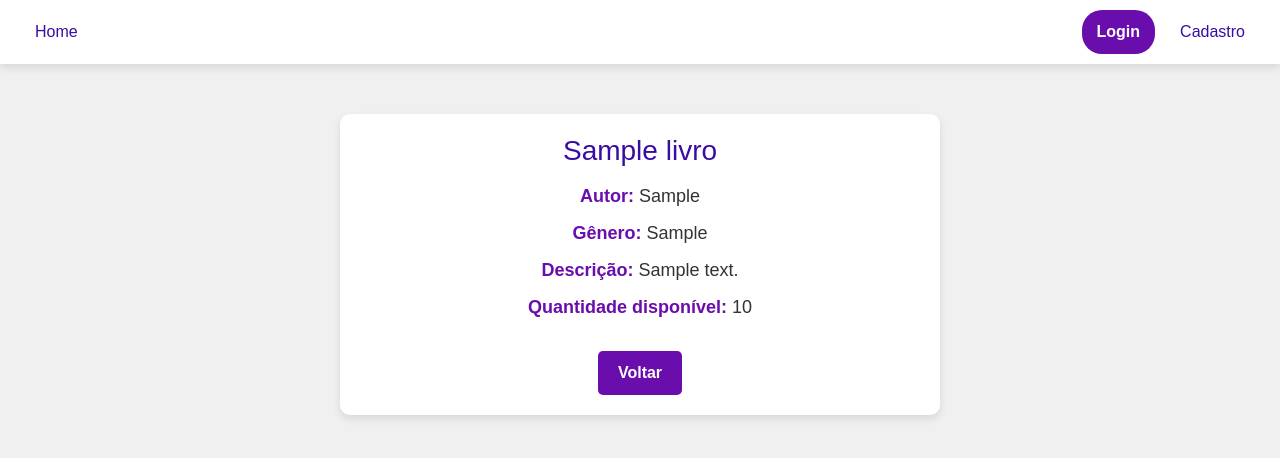
After one commit to matheusfer0902/Desafio-EngSoft, a Django app: page /livros/livro/1/ in a window 1280 px wide. The commit adds this page. Shown: the top 458 px of the page. Run offline with Django 5.2, Linux system fonts and the light colour scheme; tables that the repository leaves empty hold one stand-in row (values such as "Sample post").

Commit message:
Implementação da opção de ver detalhes sobre o livro selecionado

```diff
--- a/bibliGeniusLab/emprestimos/templates/create_emprestimo.html
+++ b/bibliGeniusLab/emprestimos/templates/create_emprestimo.html
@@ -41,5 +41,5 @@
         <button type="submit" class="register-btn">Confirmar</button>
     </form>
 </div>
-<script src="{% static 'emprestimo/css/criar_emprestimo.js' %}"></script>
+<script src="{% static 'emprestimo/js/criar_emprestimo.js' %}"></script>
 {% endblock %}
--- a/bibliGeniusLab/estoque/templates/adicionar_estoque.html
+++ b/bibliGeniusLab/estoque/templates/adicionar_estoque.html
@@ -14,5 +14,5 @@
         <button type="submit" class="register-btn">Registrar</button>
     </form>
 </div>
-<script src="{% static 'estoque/css/adicionar_estoque.js' %}"></script>
+<script src="{% static 'estoque/js/adicionar_estoque.js' %}"></script>
 {% endblock %}
--- /dev/null
+++ b/bibliGeniusLab/livros/templates/detalhes_livro.html
@@ -0,0 +1,20 @@
+{% extends "base.html" %}
+{% load static %}
+
+{% block 'head' %}
+    <link rel="stylesheet" href="{% static 'livros/css/detalhe_livro.css' %}">
+{% endblock %}
+
+{% block 'dashboard'%}
+<div class="livro-detalhe-container">
+    <div class="livro-detalhe-card">
+        <h2 class="livro-titulo">{{ livro.titulo }}</h2>
+        <p class="livro-autor"><span style="color: #6a0dad;">Autor: </span>{{ livro.autor }}</p>
+        <p class="livro-genero"><span style="color: #6a0dad;">Gênero: </span>{{ livro.genero }}</p>
+        <p class="livro-descricao"><span style="color: #6a0dad;">Descrição: </span>{{ livro.descricao }}</p>
+        <p class="livro-quantidade"><span style="color: #6a0dad;">Quantidade disponível: </span>{{ estoque.quantidade_disponivel }}</p>
+        <a href="{% url 'home' %}" class="voltar-button">Voltar</a>
+    </div>
+</div>
+<script src="{% static 'livros/js/detalhe_livro.js' %}"></script>
+{% endblock %}
--- a/bibliGeniusLab/livros/urls.py
+++ b/bibliGeniusLab/livros/urls.py
@@ -4,5 +4,6 @@ from estoque.views import adicionar_estoque
 
 urlpatterns = [
     path('cadastro', views.create_livro, name='cadastro'),
-    path('cadastro/estoque/<int:livro_id>/', adicionar_estoque, name='adicionar_estoque'),  # Rota para o formulário de quantidade
+    path('cadastro/estoque/<int:livro_id>/', adicionar_estoque, name='adicionar_estoque'),
+    path('livro/<int:livro_id>/', views.detalhes_livro, name='detalhes_livro'),
 ]
--- a/bibliGeniusLab/livros/views.py
+++ b/bibliGeniusLab/livros/views.py
@@ -1,6 +1,7 @@
-from django.shortcuts import render, redirect
+from django.shortcuts import render, redirect, get_object_or_404
 from django.http import HttpResponse
 from .models import Livro
+from estoque.models import Estoque
 
 def create_livro(request):
     if request.method == 'GET':
@@ -27,3 +28,8 @@ def create_livro(request):
         livro.save()
 
         return redirect('adicionar_estoque', livro_id=livro.id)
+
+def detalhes_livro(request, livro_id):
+    livro = get_object_or_404(Livro, id=livro_id)
+    estoque = get_object_or_404(Estoque, id_livro=livro)  # Busca o estoque relacionado ao livro
+    return render(request, 'detalhes_livro.html', {'livro': livro, 'estoque': estoque})
--- a/bibliGeniusLab/templates/home.html
+++ b/bibliGeniusLab/templates/home.html
@@ -12,9 +12,9 @@
             <h2 class="livro-titulo">{{ livro.titulo }}</h2>
             <p class="livro-autor"><span style="color: #6a0dad;">Autor: </span>{{ livro.autor }}</p>
             <p class="livro-genero"><span style="color: #6a0dad;">Gênero: </span>{{ livro.genero }}</p>
-            <button class="livro-button">Ver detalhes</button>
+            <a href="{% url 'detalhes_livro' livro.id %}" class="livro-button">Ver detalhes</a>
         </div>
     {% endfor %}
 </div>
-    <script src="{% static 'home/js/home.js' %}"></script>
+<script src="{% static 'home/js/home.js' %}"></script>
 {% endblock %}
--- a/bibliGeniusLab/templates/static/general/css/base.css
+++ b/bibliGeniusLab/templates/static/general/css/base.css
@@ -60,5 +60,7 @@ body {
 }
 
 .navbar .navbar-right .login-link:hover {
-    background-color: #5500b3;
+    background-color: #ffffff;
+    border: 1px solid #6a0dad;
+    color: #6a0dad;
 }
--- a/bibliGeniusLab/templates/static/home/css/home.css
+++ b/bibliGeniusLab/templates/static/home/css/home.css
@@ -39,5 +39,8 @@
 }
 
 .livro-button:hover {
-    background-color: #1e40af; /* Cor do botão ao passar o mouse */
+    background-color: #ffffff; /* Cor do botão ao passar o mouse */
+    text-decoration: none;
+    border: 1px solid #6a0dad;
+    color: #6a0dad;
 }
--- /dev/null
+++ b/bibliGeniusLab/templates/static/livros/css/detalhe_livro.css
@@ -0,0 +1,62 @@
+/* Estilos do container do card */
+.livro-detalhe-container {
+    display: flex;
+    justify-content: center;
+    align-items: center;
+    margin: 50px auto;
+    width: 100%;
+    max-width: 600px; /* Largura máxima para o card */
+}
+
+/* Estilos do card */
+.livro-detalhe-card {
+    width: 100%;
+    padding: 20px;
+    background-color: #ffffff; /* Fundo branco para destaque */
+    border-radius: 10px;
+    box-shadow: 0 4px 8px rgba(0, 0, 0, 0.1);
+    text-align: center;
+}
+
+/* Estilos do título */
+.livro-detalhe-card h2.livro-titulo {
+    color: #3a0ca3;
+    font-size: 28px;
+    margin-bottom: 15px;
+}
+
+/* Estilos dos parágrafos */
+.livro-detalhe-card p {
+    color: #333;
+    font-size: 18px;
+    margin: 10px 0;
+}
+
+/* Destaque para os rótulos (span) */
+.livro-detalhe-card span {
+    font-weight: bold;
+    color: #6a0dad;
+}
+
+/* Botão de voltar */
+.voltar-button {
+    display: inline-block;
+    margin-top: 20px;
+    padding: 10px 20px;
+    background-color: #6a0dad;
+    color: #ffffff;
+    border: none;
+    border-radius: 5px;
+    text-decoration: none;
+    font-size: 16px;
+    font-weight: bold;
+    cursor: pointer;
+    transition: background-color 0.3s ease;
+}
+
+.voltar-button:hover {
+    background-color: #ffffff;
+    color: #6a0dad;
+    border: 1px solid #6a0dad;
+    text-decoration: none;
+}
```
Also changed, not shown: bibliGeniusLab/templates/static/livros/js/detalhe_livro.js (added), bibliGeniusLab/templates/static/usuarios/js/create_usuarios.js (added), bibliGeniusLab/templates/static/usuarios/js/login_usuarios.js (added).
